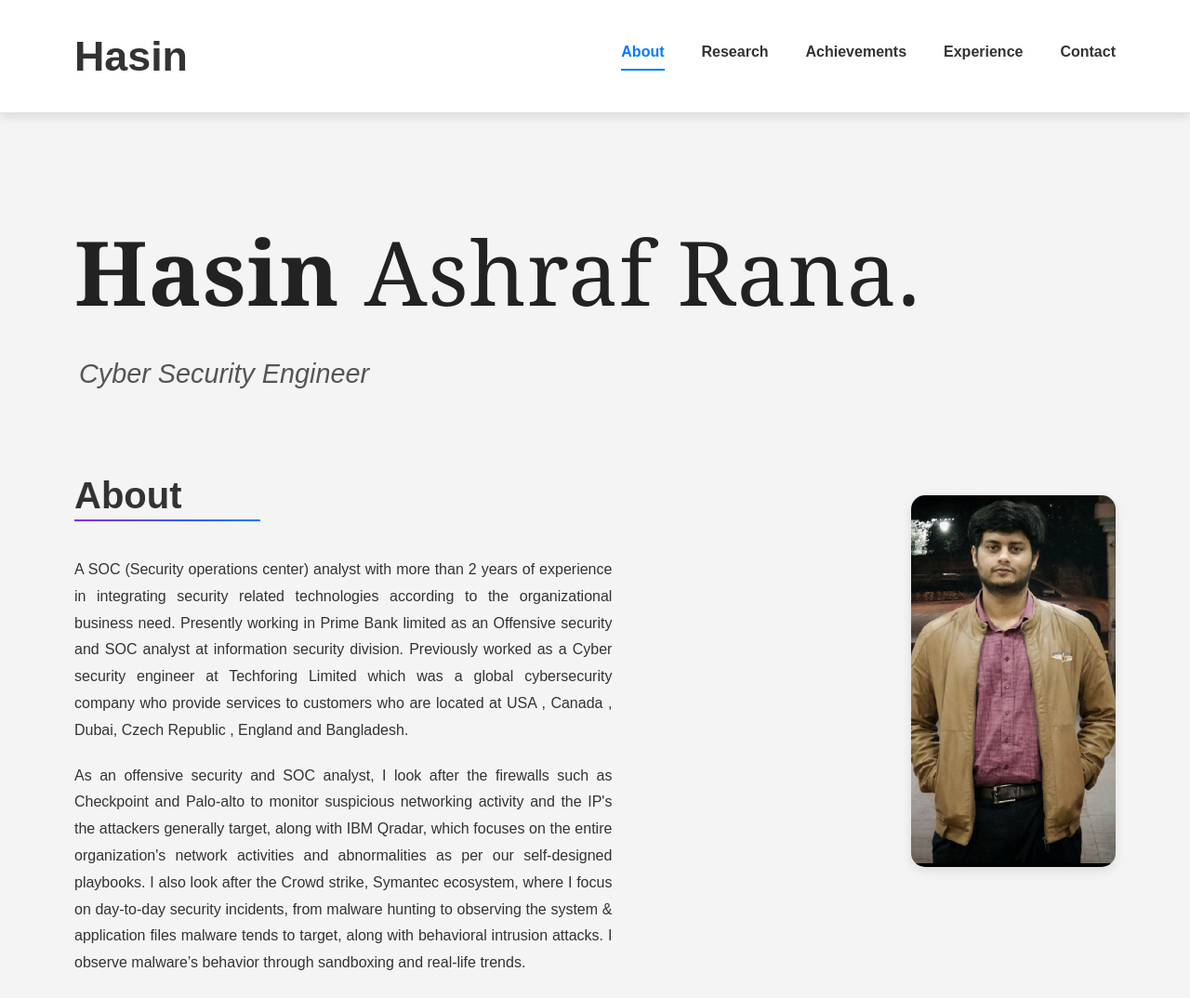
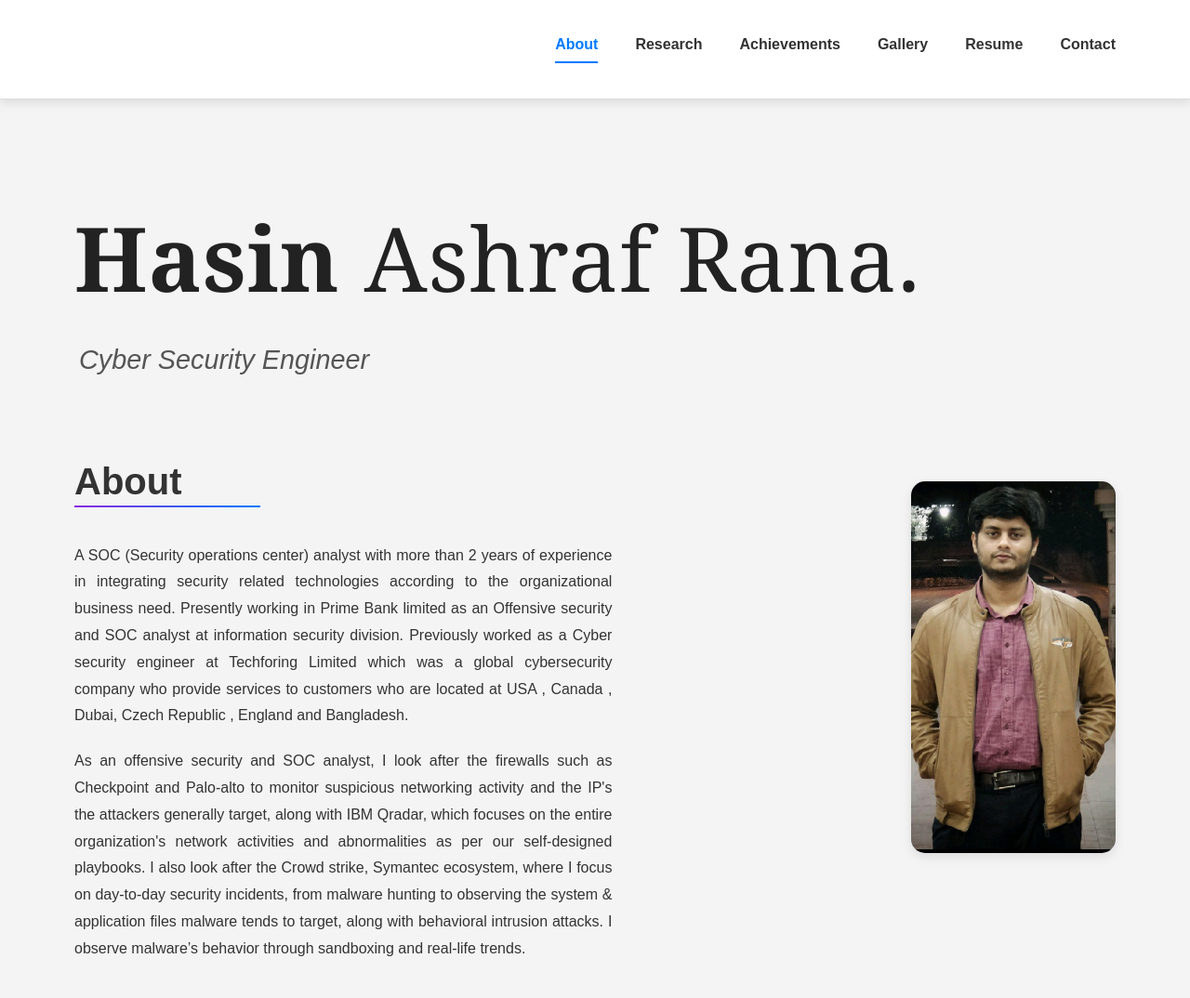
Before and after one commit to Hasin-Ashraf/Hasin-Portfolio, a plain HTML site: page index.html in a window 1280 px wide. Shown: the whole page at 93% size. Drawn offline with Linux system fonts and the light colour scheme.

Commit message:
Update header and navigation: Remove name from header, replace 'Experience' with 'Resume', and add 'Gallery' section with placeholder content

```diff
--- a/index.html
+++ b/index.html
@@ -12,7 +12,7 @@
     <header>
         <div class="container header-content">
             <div class="header-left">
-                <h1>Hasin</h1>
+                <h1></h1>
             </div>
             <div class="header-right">
                 <div class="hamburger">
@@ -25,7 +25,8 @@
                         <li><a href="#about" class="tab active">About</a></li>
                         <li><a href="#research" class="tab">Research</a></li>
                         <li><a href="#achievements" class="tab">Achievements</a></li>
-                        <li><a href="#experience" class="tab">Experience</a></li>
+                        <li><a href="#gallery" class="tab">Gallery</a></li>
+                        <li><a href="#resume" class="tab">Resume</a></li>
                         <li><a href="#contact" class="tab">Contact</a></li>
                     </ul>
                 </nav>
@@ -74,10 +75,10 @@
             </div>
         </div>
 
-        <div id="experience" class="tab-content">
+        <div id="resume" class="tab-content">
             <div class="container">
                 <section>
-                    <h2>Professional Experience</h2>
+                    <h2>Resume</h2>
                     <div class="job">
                         <h3>Prime Bank LTD</h3>
                         <p><strong>Offensive Security Analyst & SOC Analyst</strong> | June 2022 - Present</p>
@@ -110,6 +111,15 @@
                             <li>Generating quiz and final term question & assessing Exam scripts.</li>
                         </ul>
                     </div>
+                </section>
+            </div>
+        </div>
+
+        <div id="gallery" class="tab-content">
+            <div class="container">
+                <section>
+                    <h2>Gallery</h2>
+                    <p>Coming soon!</p>
                 </section>
             </div>
         </div>
```
